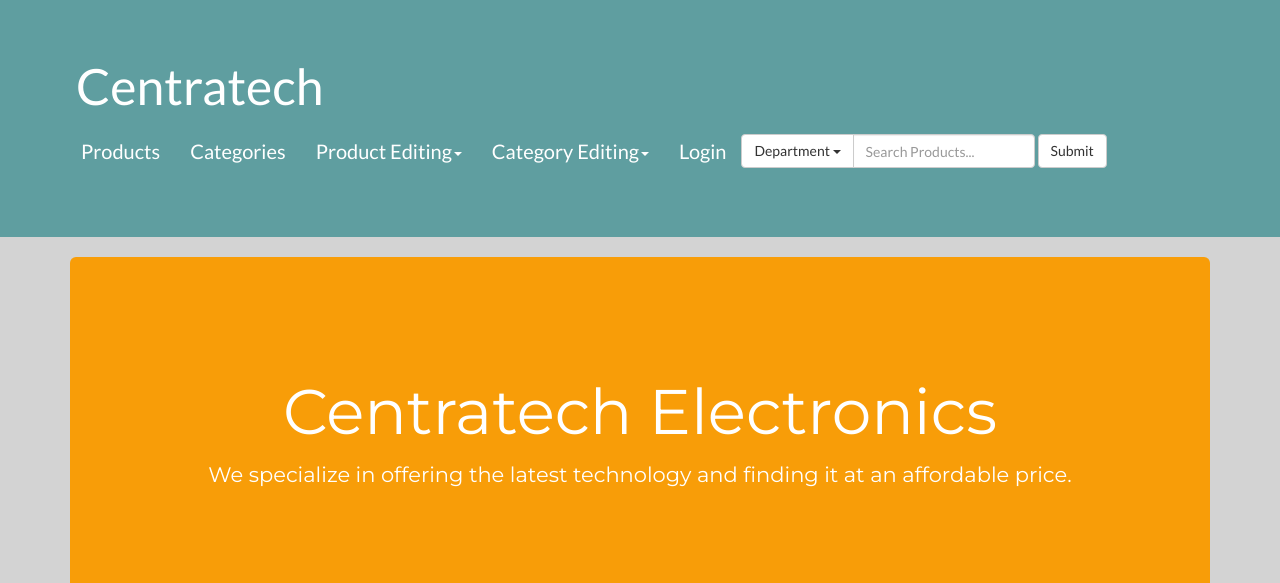
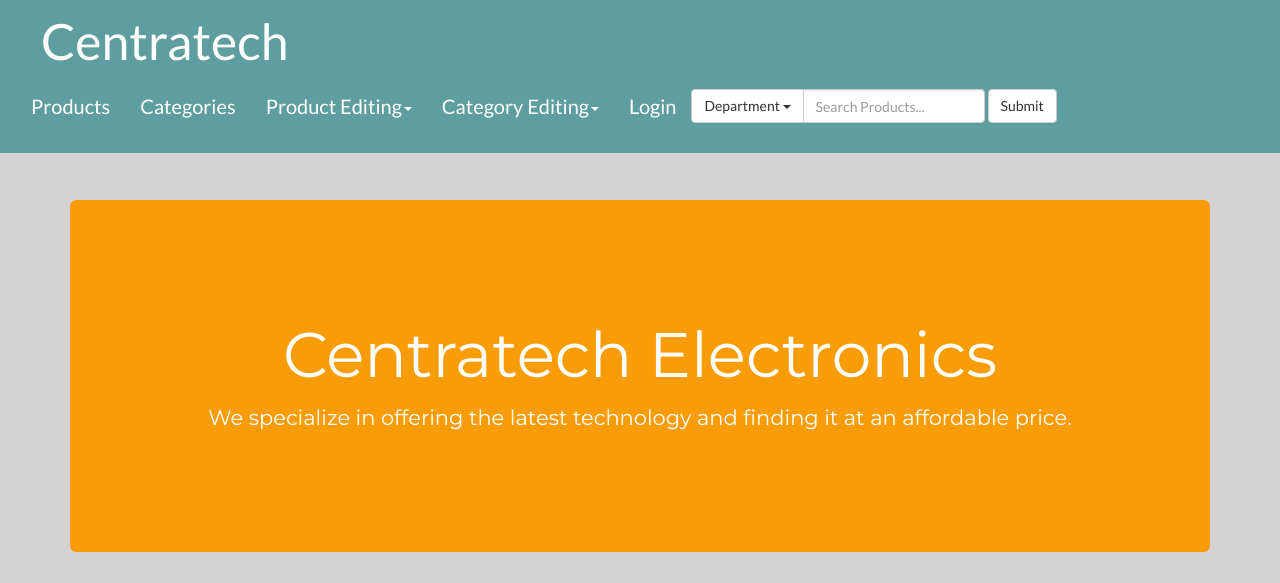
Before and after one commit to kaistullich/Centratech-Website, a Flask app: page / in a window 1280 px wide; the page is wider, and only the part inside the window is pictured. Shown: the top 583 px of that part. Run offline with Flask 2, Linux system fonts and the light colour scheme; some libraries are stand-ins or nearby versions.

Commit message:
made navabr fixed to top and added padding to body

```diff
--- a/newProject/my_app/static/css/home_page.css
+++ b/newProject/my_app/static/css/home_page.css
@@ -2,6 +2,7 @@ body {
       font: 400 15px Lato, sans-serif;
       line-height: 1.8;
       background-color: lightgrey;
+      padding-top: 200px;
   }
 
   h2 {
@@ -28,7 +29,7 @@ body {
   }
 
   .container-fluid {
-      padding: 60px 50px;
+      padding-top: 15px;
   }
 
   .bg-grey {
--- a/newProject/my_app/templates/navbar.html
+++ b/newProject/my_app/templates/navbar.html
@@ -12,7 +12,7 @@
 
 </head>
 <body>
-	<header class="navbar-inverse-fixed-top" role="banner" style="background-color: cadetblue">
+	<header class="navbar navbar-fixed-top" role="banner" style="background-color: cadetblue">
 			<nav class="navbar">
 			  <div class="container-fluid">
 				<button type="button" class="navbar-toggle collapsed" data-toggle="collapse" data-target="#bs-example-navbar-collapse-1" aria-expanded="false">
```
